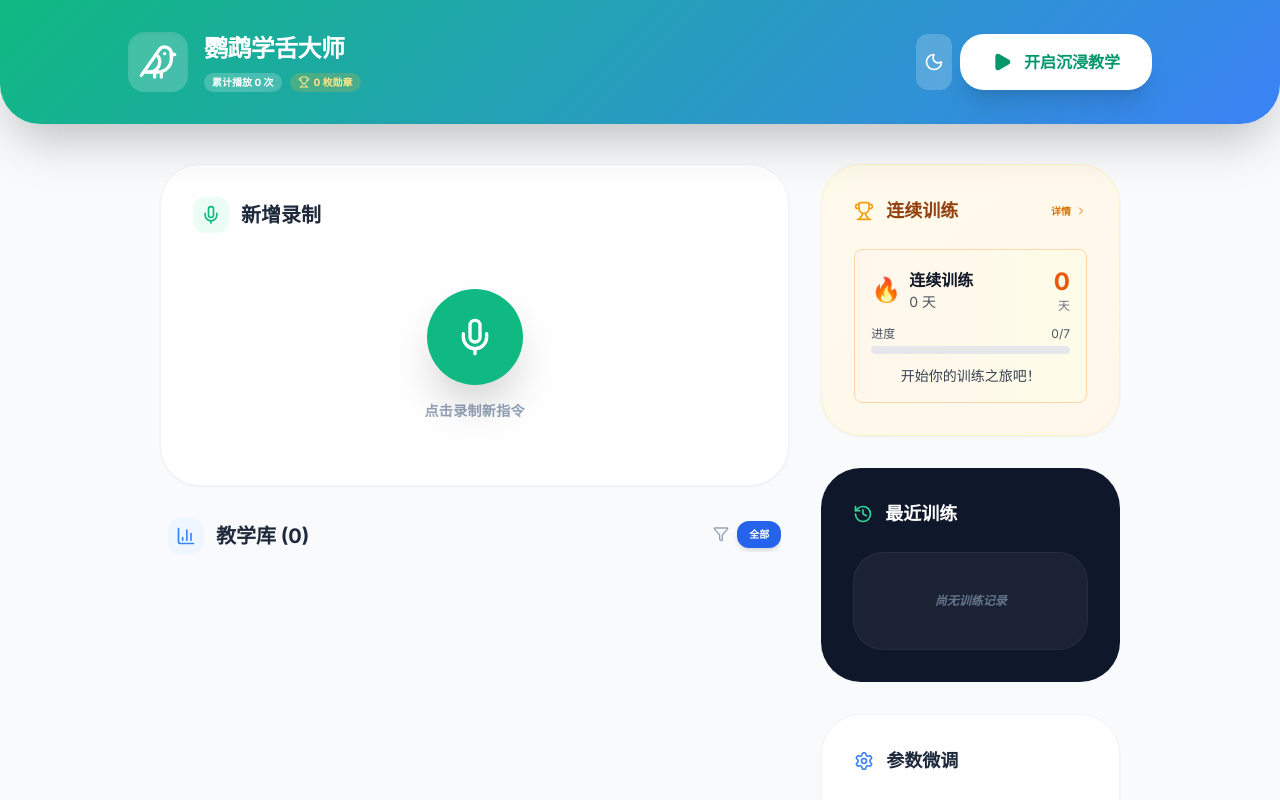
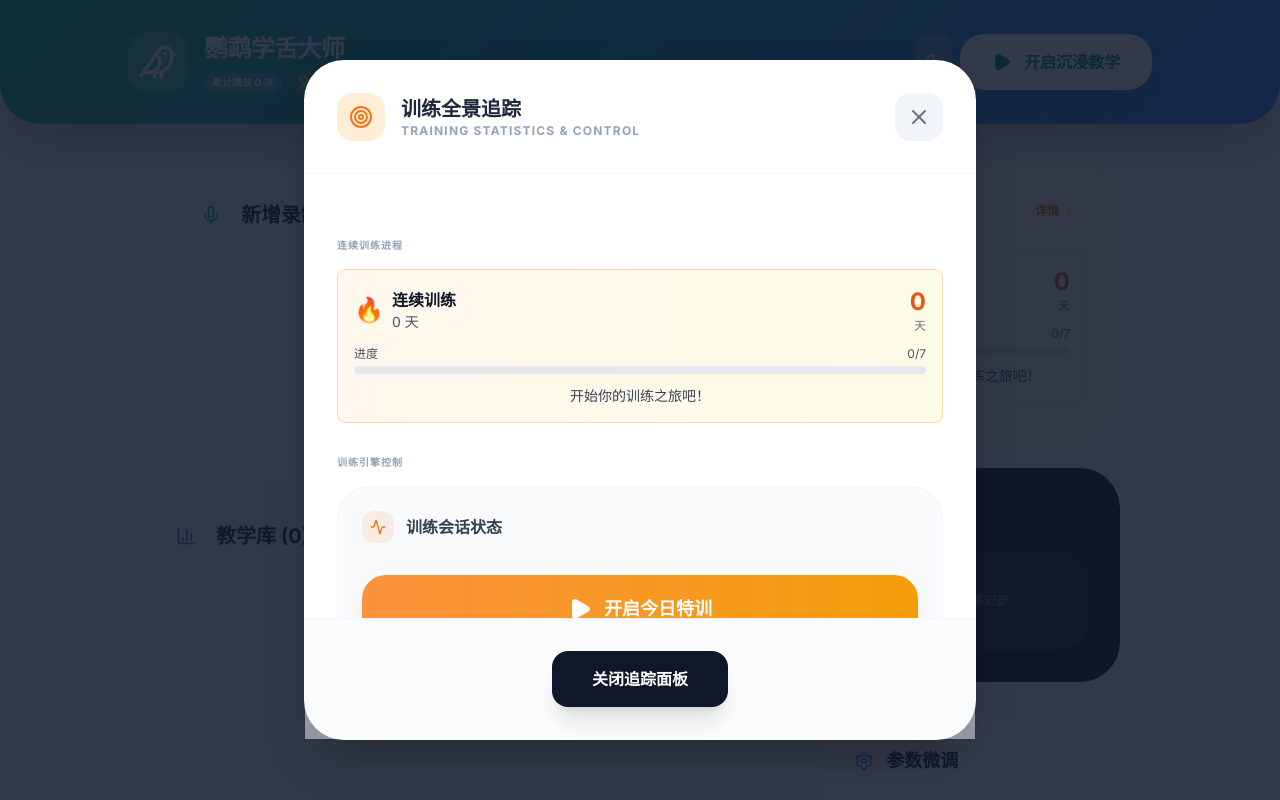
Before and after one commit to daili115/Training-parrot-assistants, a React (Vite) app: page / in a window 1280 px wide. Both pictures are taken after a click on the button "详情". Shown: the top 800 px of the page. Built offline with nearby package versions, Linux system fonts and the light colour scheme.

Commit message:
更新训练追踪器和UI组件：优化TrainingTracker、BadgeDisplay、BadgeModal等组件

```diff
--- a/App.tsx
+++ b/App.tsx
@@ -234,7 +234,7 @@ const App: React.FC = () => {
               </h2>
               <button
                 onClick={() => setShowTrainingTracker(true)}
-                className="text-[10px] font-black text-amber-600 hover:text-amber-700 dark:text-amber-400 dark:hover:text-amber-300 flex items-center gap-1 transition-colors"
+                className="text-xs font-black text-amber-600 hover:text-amber-700 dark:text-amber-400 dark:hover:text-amber-300 flex items-center gap-1 transition-all hover:gap-1.5 cursor-pointer bg-amber-100/50 dark:bg-amber-900/20 px-3 py-1 rounded-full shadow-sm hover:shadow-md active:scale-95"
               >
                 详情
                 <ChevronRight className="w-3 h-3" />
@@ -332,8 +332,8 @@ const App: React.FC = () => {
 
       {/* 全屏历史模态框 */}
       {showFullHistory && (
-        <div className="fixed inset-0 z-[100] bg-slate-900/90 backdrop-blur-md flex items-center justify-center p-4 md:p-8 animate-in fade-in duration-300">
-          <div className="bg-slate-900 border border-white/10 w-full max-w-2xl max-h-[85vh] rounded-[40px] flex flex-col shadow-2xl animate-in zoom-in-95 duration-300">
+        <div className="fixed inset-0 z-[100] flex items-center justify-center p-4 md:p-8 modal-overlay">
+          <div className="bg-white dark:bg-slate-900 border border-slate-100 dark:border-slate-800 w-full max-w-2xl max-h-[85vh] rounded-[40px] flex flex-col shadow-2xl animate-scale-in">
             <div className="p-8 border-b border-white/10 flex items-center justify-between shrink-0">
               <div className="flex items-center gap-4">
                 <div className="p-3 bg-emerald-500/20 rounded-2xl">
--- a/components/BadgeDisplay.tsx
+++ b/components/BadgeDisplay.tsx
@@ -97,8 +97,8 @@ export const BadgeDisplay: React.FC<BadgeDisplayProps> = ({
 
       {/* 勋章详情模态框 */}
       {selectedBadge && (
-        <div className="fixed inset-0 bg-black bg-opacity-50 flex items-center justify-center z-50 p-4">
-          <div className="bg-white dark:bg-gray-800 rounded-xl p-6 max-w-md w-full mx-4 shadow-2xl">
+        <div className="fixed inset-0 z-50 flex items-center justify-center p-4 modal-overlay">
+          <div className="bg-white dark:bg-gray-800 rounded-3xl p-8 max-w-md w-full mx-4 shadow-2xl animate-scale-in">
             <div className="flex items-center justify-between mb-4">
               <h3 className="text-xl font-bold text-gray-900 dark:text-gray-100">勋章详情</h3>
               <button
--- a/components/TrainingTracker.tsx
+++ b/components/TrainingTracker.tsx
@@ -11,7 +11,7 @@ import { notificationManager } from '../components/NotificationManager';
 import { BadgeDisplay, StreakProgress } from '../components/BadgeDisplay';
 import { BadgeNotification } from '../components/BadgeDisplay';
 import { AwardNotification } from '../types';
-import { Target, Flame, Calendar, Clock, Award, Play, Pause, RotateCcw } from 'lucide-react';
+import { Target, Flame, Calendar, Clock, Award, Play, Pause, RotateCcw, X, Activity } from 'lucide-react';
 
 interface TrainingTrackerProps {
   userId: string;
@@ -23,6 +23,7 @@ interface TrainingTrackerProps {
 
 export const TrainingTracker: React.FC<TrainingTrackerProps> = ({
   userId,
+  onClose,
   onTrainingStart,
   onTrainingEnd
 }) => {
@@ -144,15 +145,36 @@ export const TrainingTracker: React.FC<TrainingTrackerProps> = ({
 
   if (!isInitialized) {
     return (
-      <div className="flex items-center justify-center py-8">
+      <div className="fixed inset-0 z-[120] bg-slate-900/60 backdrop-blur-sm flex items-center justify-center">
         <div className="animate-spin rounded-full h-8 w-8 border-b-2 border-orange-500"></div>
       </div>
     );
   }
 
   return (
-    <div className="space-y-6">
+    <div className="fixed inset-0 z-[120] flex items-center justify-center p-4 md:p-8 modal-overlay">
+      <div className="bg-white dark:bg-slate-900 border border-white/10 w-full max-w-2xl max-h-[85vh] rounded-[40px] flex flex-col shadow-2xl animate-scale-in">
+        <div className="p-8 border-b border-slate-100 dark:border-slate-800 flex items-center justify-between shrink-0">
+          <div className="flex items-center gap-4">
+            <div className="p-3 bg-orange-100 dark:bg-orange-900/20 rounded-2xl">
+              <Target className="w-6 h-6 text-orange-500" />
+            </div>
+            <div>
+              <h2 className="text-xl font-black text-slate-800 dark:text-white">训练全景追踪</h2>
+              <p className="text-xs text-slate-400 font-bold uppercase tracking-widest">Training Statistics & Control</p>
+            </div>
+          </div>
+          <button
+            onClick={onClose}
+            className="p-3 bg-slate-100 hover:bg-slate-200 dark:bg-slate-800 dark:hover:bg-slate-700 text-slate-500 dark:text-slate-400 rounded-2xl transition-all"
+          >
+            <X className="w-6 h-6" />
+          </button>
+        </div>
+
+        <div className="flex-1 overflow-y-auto p-8 no-scrollbar space-y-8">
           {/* 勋章通知 */}
+          <div className="space-y-4">
             {badgeNotifications.map((notification, index) => (
               <BadgeNotification
                 key={index}
@@ -160,8 +182,11 @@ export const TrainingTracker: React.FC<TrainingTrackerProps> = ({
                 onClose={() => closeBadgeNotification(index)}
               />
             ))}
+          </div>
 
           {/* 连续训练进度 */}
+          <div className="space-y-4">
+            <h4 className="text-[10px] font-black text-slate-400 uppercase tracking-widest">连续训练进程</h4>
             {userStreak && (
               <StreakProgress
                 currentStreak={userStreak.currentStreak}
@@ -169,142 +194,133 @@ export const TrainingTracker: React.FC<TrainingTrackerProps> = ({
                 showMotivation={true}
               />
             )}
+          </div>
 
           {/* 训练控制面板 */}
-      <div className="bg-white dark:bg-gray-800 rounded-lg shadow-md p-6 border border-gray-200 dark:border-gray-700">
-        <div className="flex items-center justify-between mb-4">
-          <h3 className="text-lg font-semibold text-gray-900 dark:text-gray-100 flex items-center">
-            <Target className="w-5 h-5 mr-2 text-orange-500" />
-            训练控制
-          </h3>
+          <div className="space-y-4">
+            <h4 className="text-[10px] font-black text-slate-400 uppercase tracking-widest">训练引擎控制</h4>
+            <div className="bg-slate-50 dark:bg-slate-800/50 rounded-[32px] p-6 border border-slate-100 dark:border-slate-800">
+              <div className="flex items-center justify-between mb-8">
+                <div className="flex items-center gap-3">
+                  <div className="p-2 bg-orange-500/10 rounded-xl">
+                    <Activity className="w-4 h-4 text-orange-500" />
+                  </div>
+                  <span className="font-black text-slate-700 dark:text-slate-200">训练会话状态</span>
+                </div>
                 {isTrainingActive && (
-            <div className="text-2xl font-mono font-bold text-orange-600 dark:text-orange-400">
+                  <div className="px-4 py-2 bg-orange-500 text-white rounded-2xl font-mono font-bold text-xl shadow-lg shadow-orange-500/20">
                     {formatTime(currentSessionDuration)}
                   </div>
                 )}
               </div>
 
-        <div className="flex items-center justify-center space-x-4">
+              <div className="flex flex-col items-center justify-center gap-4">
                 {!isTrainingActive ? (
                   <button
                     onClick={startTraining}
-              className="flex items-center px-6 py-3 bg-orange-500 hover:bg-orange-600 text-white rounded-lg font-medium transition-colors duration-200 shadow-lg hover:shadow-xl"
+                    className="w-full flex items-center justify-center gap-3 px-8 py-5 bg-gradient-to-r from-orange-400 to-amber-500 hover:from-orange-500 hover:to-amber-600 text-white rounded-3xl font-black transition-all shadow-xl shadow-orange-500/20 active:scale-95"
                   >
-              <Play className="w-5 h-5 mr-2" />
-              开始训练
+                    <Play className="w-6 h-6 fill-current" />
+                    <span className="text-lg">开启今日特训</span>
                   </button>
                 ) : (
-            <div className="flex items-center space-x-4">
+                  <div className="grid grid-cols-2 gap-4 w-full">
                     <button
                       onClick={endTraining}
-                className="flex items-center px-6 py-3 bg-green-500 hover:bg-green-600 text-white rounded-lg font-medium transition-colors duration-200 shadow-lg hover:shadow-xl"
+                      className="flex items-center justify-center gap-2 px-6 py-5 bg-emerald-500 hover:bg-emerald-600 text-white rounded-3xl font-black transition-all shadow-xl shadow-emerald-500/20 active:scale-95"
                     >
-                <Award className="w-5 h-5 mr-2" />
-                完成训练
+                      <Award className="w-5 h-5" />
+                      <span>结算训练成果</span>
                     </button>
                     <button
                       onClick={resetSession}
-                className="flex items-center px-4 py-3 bg-gray-500 hover:bg-gray-600 text-white rounded-lg font-medium transition-colors duration-200"
+                      className="flex items-center justify-center gap-2 px-6 py-5 bg-slate-200 hover:bg-slate-300 dark:bg-slate-700 dark:hover:bg-slate-600 text-slate-600 dark:text-slate-300 rounded-3xl font-black transition-all active:scale-95"
                     >
-                <RotateCcw className="w-4 h-4 mr-2" />
-                重置
+                      <RotateCcw className="w-5 h-5" />
+                      <span>重置本番</span>
                     </button>
                   </div>
                 )}
+
+                {isTrainingActive && (
+                  <div className="mt-2 flex items-center gap-2 text-orange-500 font-bold text-sm animate-pulse">
+                    <Flame className="w-4 h-4" />
+                    <span>正在进行高强度学习...</span>
+                  </div>
+                )}
+              </div>
+            </div>
           </div>
 
-        {isTrainingActive && (
-          <div className="mt-4 text-center">
-            <div className="inline-flex items-center px-3 py-1 bg-orange-100 dark:bg-orange-900/30 text-orange-800 dark:text-orange-300 rounded-full text-sm font-medium">
-              <Flame className="w-4 h-4 mr-1" />
-              训练中...
+          {/* 训练统计 */}
+          <div className="space-y-4">
+            <h4 className="text-[10px] font-black text-slate-400 uppercase tracking-widest">全量数据分析</h4>
+            {userStats && (
+              <div className="grid grid-cols-2 gap-4">
+                <div className="bg-white dark:bg-slate-800 border border-slate-100 dark:border-slate-700 p-6 rounded-3xl">
+                  <div className="flex justify-between items-start mb-2">
+                    <span className="text-[10px] font-black text-slate-400 uppercase">训练总日</span>
+                    <Calendar className="w-4 h-4 text-blue-500" />
+                  </div>
+                  <div className="flex items-baseline gap-1">
+                    <span className="text-3xl font-black text-slate-800 dark:text-white">{userStats.totalTrainingDays}</span>
+                    <span className="text-xs text-slate-400 font-bold">DAYS</span>
+                  </div>
+                </div>
+
+                <div className="bg-white dark:bg-slate-800 border border-slate-100 dark:border-slate-700 p-6 rounded-3xl">
+                  <div className="flex justify-between items-start mb-2">
+                    <span className="text-[10px] font-black text-slate-400 uppercase">累计时长</span>
+                    <Clock className="w-4 h-4 text-emerald-500" />
+                  </div>
+                  <div className="flex items-baseline gap-1">
+                    <span className="text-3xl font-black text-slate-800 dark:text-white">{userStats.totalDuration}</span>
+                    <span className="text-xs text-slate-400 font-bold">MINS</span>
+                  </div>
+                </div>
+
+                <div className="bg-white dark:bg-slate-800 border border-slate-100 dark:border-slate-700 p-6 rounded-3xl">
+                  <div className="flex justify-between items-start mb-2">
+                    <span className="text-[10px] font-black text-slate-400 uppercase">最长连胜</span>
+                    <Flame className="w-4 h-4 text-orange-500" />
+                  </div>
+                  <div className="flex items-baseline gap-1">
+                    <span className="text-3xl font-black text-slate-800 dark:text-white">{userStats.longestStreak}</span>
+                    <span className="text-xs text-slate-400 font-bold">DAYS</span>
+                  </div>
+                </div>
+
+                <div className="bg-white dark:bg-slate-800 border border-slate-100 dark:border-slate-700 p-6 rounded-3xl">
+                  <div className="flex justify-between items-start mb-2">
+                    <span className="text-[10px] font-black text-slate-400 uppercase">今日状态</span>
+                    <Award className="w-4 h-4 text-amber-500" />
+                  </div>
+                  <div className="flex items-baseline gap-1">
+                    <span className="text-xl font-black text-slate-800 dark:text-white">{todayRecord ? '已达标' : '未开始'}</span>
+                  </div>
                 </div>
               </div>
             )}
           </div>
 
-      {/* 今日训练状态 */}
-      {todayRecord && (
-        <div className="bg-gradient-to-r from-blue-50 to-indigo-50 dark:from-blue-900/20 dark:to-indigo-900/20 rounded-lg p-4 border border-blue-200 dark:border-blue-800">
-          <div className="flex items-center justify-between">
-            <div className="flex items-center space-x-3">
-              <Calendar className="w-5 h-5 text-blue-600 dark:text-blue-400" />
-              <div>
-                <h4 className="font-semibold text-gray-900 dark:text-gray-100">今日训练</h4>
-                <p className="text-sm text-gray-600 dark:text-gray-400">
-                  {todayRecord.sessionCount} 次训练，总计 {todayRecord.totalDuration} 分钟
-                </p>
-              </div>
-            </div>
-            <div className="text-right">
-              <div className="text-lg font-bold text-blue-600 dark:text-blue-400">
-                ✅
-              </div>
-              <div className="text-xs text-gray-500 dark:text-gray-400">已完成</div>
-            </div>
-          </div>
-        </div>
-      )}
-
-      {/* 训练统计 */}
-      {userStats && (
-        <div className="grid grid-cols-2 md:grid-cols-4 gap-4">
-          <div className="bg-white dark:bg-gray-800 rounded-lg p-4 shadow-sm border border-gray-200 dark:border-gray-700">
-            <div className="flex items-center justify-between">
-              <div>
-                <p className="text-sm text-gray-600 dark:text-gray-400">总训练天数</p>
-                <p className="text-2xl font-bold text-gray-900 dark:text-gray-100">
-                  {userStats.totalTrainingDays}
-                </p>
-              </div>
-              <Calendar className="w-8 h-8 text-blue-500 opacity-70" />
-            </div>
-          </div>
-
-          <div className="bg-white dark:bg-gray-800 rounded-lg p-4 shadow-sm border border-gray-200 dark:border-gray-700">
-            <div className="flex items-center justify-between">
-              <div>
-                <p className="text-sm text-gray-600 dark:text-gray-400">总会话数</p>
-                <p className="text-2xl font-bold text-gray-900 dark:text-gray-100">
-                  {userStats.totalSessions}
-                </p>
-              </div>
-              <Clock className="w-8 h-8 text-green-500 opacity-70" />
-            </div>
-          </div>
-
-          <div className="bg-white dark:bg-gray-800 rounded-lg p-4 shadow-sm border border-gray-200 dark:border-gray-700">
-            <div className="flex items-center justify-between">
-              <div>
-                <p className="text-sm text-gray-600 dark:text-gray-400">总时长</p>
-                <p className="text-2xl font-bold text-gray-900 dark:text-gray-100">
-                  {userStats.totalDuration}
-                </p>
-                <p className="text-xs text-gray-500 dark:text-gray-400">分钟</p>
-              </div>
-              <div className="w-8 h-8 bg-purple-100 dark:bg-purple-900/30 rounded-full flex items-center justify-center">
-                <span className="text-purple-600 dark:text-purple-400 text-lg">⏱️</span>
+          {/* 勋章展示 */}
+          <div className="space-y-4">
+            <h4 className="text-[10px] font-black text-slate-400 uppercase tracking-widest">勋章成就详情</h4>
+            <div className="bg-slate-50 dark:bg-slate-800/50 rounded-[32px] p-4 border border-slate-100 dark:border-slate-800">
+              <BadgeDisplay compact={false} showDetails={true} />
             </div>
           </div>
         </div>
 
-          <div className="bg-white dark:bg-gray-800 rounded-lg p-4 shadow-sm border border-gray-200 dark:border-gray-700">
-            <div className="flex items-center justify-between">
-              <div>
-                <p className="text-sm text-gray-600 dark:text-gray-400">最长连续</p>
-                <p className="text-2xl font-bold text-gray-900 dark:text-gray-100">
-                  {userStats.longestStreak}
-                </p>
-                <p className="text-xs text-gray-500 dark:text-gray-400">天</p>
-              </div>
-              <Flame className="w-8 h-8 text-orange-500 opacity-70" />
+        <div className="p-8 border-t border-slate-100 dark:border-slate-800 bg-slate-50/50 dark:bg-slate-900/50 shrink-0 flex justify-center">
+          <button
+            onClick={onClose}
+            className="px-10 py-4 bg-slate-900 dark:bg-white dark:text-slate-900 text-white font-black rounded-2xl shadow-xl hover:scale-105 transition-all active:scale-95"
+          >
+            关闭追踪面板
+          </button>
         </div>
       </div>
-        </div>
-      )}
-
-      {/* 勋章展示 */}
-      <BadgeDisplay compact={false} showDetails={true} />
     </div>
   );
 };
--- a/index.css
+++ b/index.css
@@ -63,14 +63,18 @@ body {
 }
 
 /* Form elements */
-input, textarea, select {
+input,
+textarea,
+select {
   background-color: var(--surface);
   color: var(--text-primary);
   border-color: var(--border);
   transition: background-color 0.3s, color 0.3s, border-color 0.3s;
 }
 
-input:focus, textarea:focus, select:focus {
+input:focus,
+textarea:focus,
+select:focus {
   outline-color: var(--accent);
   box-shadow: 0 0 0 3px rgba(59, 130, 246, 0.5);
 }
@@ -150,6 +154,7 @@ input:focus, textarea:focus, select:focus {
   -ms-overflow-style: none;
   scrollbar-width: none;
 }
+
 .no-scrollbar::-webkit-scrollbar {
   display: none;
 }
@@ -157,6 +162,7 @@ input:focus, textarea:focus, select:focus {
 .truncate-2 {
   display: -webkit-box;
   -webkit-line-clamp: 2;
+  line-clamp: 2;
   -webkit-box-orient: vertical;
   overflow: hidden;
 }
@@ -164,6 +170,7 @@ input:focus, textarea:focus, select:focus {
 .truncate-3 {
   display: -webkit-box;
   -webkit-line-clamp: 3;
+  line-clamp: 3;
   -webkit-box-orient: vertical;
   overflow: hidden;
 }
@@ -193,31 +200,87 @@ input:focus, textarea:focus, select:focus {
   outline: 2px solid transparent;
   outline-offset: 2px;
 }
+
 .focus-ring:focus {
   outline-color: var(--accent);
   box-shadow: 0 0 0 3px rgba(59, 130, 246, 0.5);
 }
 
-/* 动画类 */
+/* 动画及性能优化 */
+@keyframes fadeIn {
+  from {
+    opacity: 0;
+  }
+
+  to {
+    opacity: 1;
+  }
+}
+
+@keyframes scaleIn {
+  from {
+    opacity: 0;
+    transform: scale(0.95);
+  }
+
+  to {
+    opacity: 1;
+    transform: scale(1);
+  }
+}
+
+.animate-fade-in {
+  animation: fadeIn 0.2s ease-out forwards;
+  will-change: opacity;
+}
+
+.animate-scale-in {
+  animation: scaleIn 0.3s cubic-bezier(0.16, 1, 0.3, 1) forwards;
+  will-change: transform, opacity;
+}
+
+/* 优化毛玻璃效果性能 */
+.glass-panel {
+  backdrop-filter: blur(8px);
+  -webkit-backdrop-filter: blur(8px);
+  background: rgba(255, 255, 255, 0.7);
+  transform: translateZ(0);
+  /* 开启硬件加速 */
+}
+
+.dark .glass-panel {
+  background: rgba(15, 23, 42, 0.8);
+}
+
+.modal-overlay {
+  background-color: rgba(15, 23, 42, 0.85);
+  animation: fadeIn 0.3s ease-out forwards;
+  will-change: opacity;
+}
+
 @keyframes shimmer {
   0% {
     background-position: -1000px 0;
   }
+
   100% {
     background-position: 1000px 0;
   }
 }
 
 .shimmer {
-  background: linear-gradient(90deg, transparent, rgba(255,255,255,0.4), transparent);
+  background: linear-gradient(90deg, transparent, rgba(255, 255, 255, 0.4), transparent);
   background-size: 1000px 100%;
   animation: shimmer 2s infinite;
 }
 
 @keyframes pulse-subtle {
-  0%, 100% {
+
+  0%,
+  100% {
     opacity: 1;
   }
+
   50% {
     opacity: 0.7;
   }
```
Also changed, not shown: components/BadgeModal.tsx (+6 -6 lines), 1 other file (tests, documents, lock files or other folders). Lines whose indentation alone changed are shown as unchanged.
